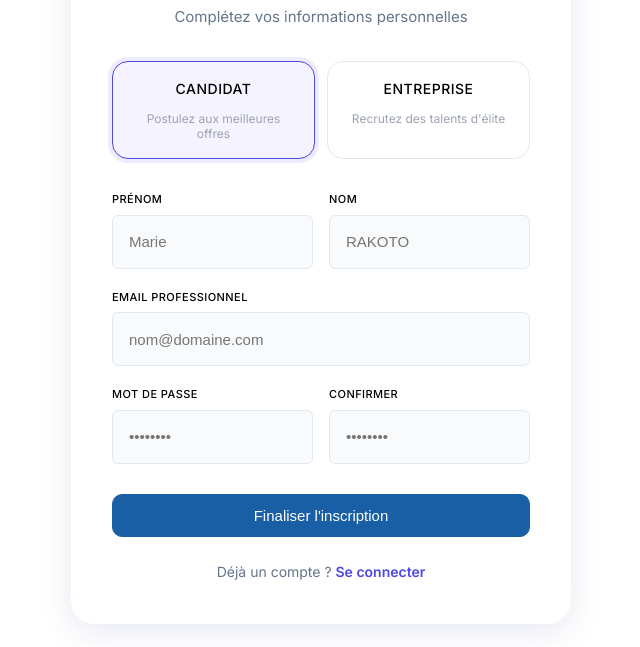
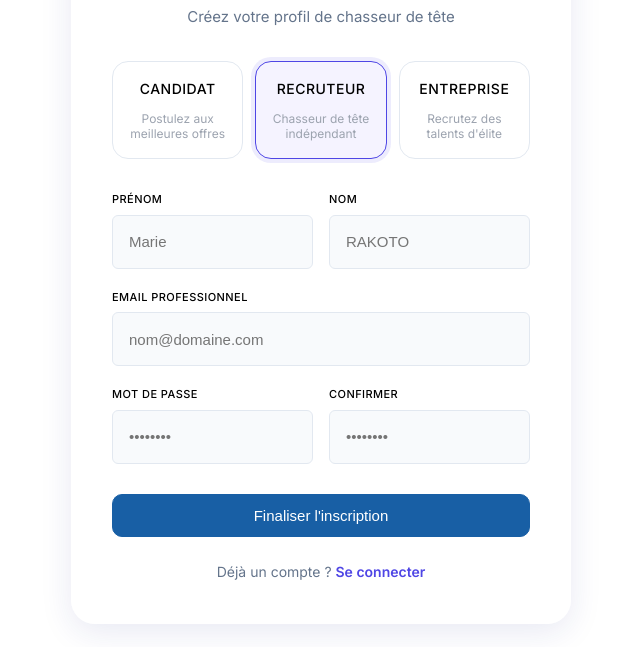
Before and after one commit to lrliva223-commits/Mon-projet-Chasseur-de-t-te, a plain HTML site: page frontend/register.html in a window 1280 px wide. Both pictures are taken after a click on the element 640 px from the left and 263 px from the top of the page. Shown: the part 153-800 px from the top of the page, without its empty margins (319-959 px from the left). Drawn offline with Linux system fonts and the light colour scheme.

Commit message:
Update register.html

```diff
--- a/frontend/register.html
+++ b/frontend/register.html
@@ -21,6 +21,10 @@
       <div class="role-btn active" data-role="candidat">
         <div class="role-label">CANDIDAT</div>
         <div class="role-desc">Postulez aux meilleures offres</div>
+      </div>
+      <div class="role-btn" data-role="recruteur">
+        <div class="role-label">RECRUTEUR</div>
+        <div class="role-desc">Chasseur de tête indépendant</div>
       </div>
       <div class="role-btn" data-role="entreprise">
         <div class="role-label">ENTREPRISE</div>
@@ -85,7 +89,7 @@
   <script src="main.js"></script>
   <script>
     let selectedRole = 'candidat';
-    const validRoles = ['candidat', 'entreprise', 'admin'];
+    const validRoles = ['candidat', 'entreprise', 'recruteur', 'admin'];
     const urlRole = new URLSearchParams(window.location.search).get('role');
     if (urlRole && validRoles.includes(urlRole)) { selectedRole = urlRole; }
 
@@ -103,6 +107,11 @@
         companyField.style.display = 'block';
         enterpriseFields.style.display = 'grid';
         subMsg.textContent = 'Inscrivez votre entreprise';
+      } else if (selectedRole === 'recruteur') {
+        nameFields.style.display = 'grid';
+        companyField.style.display = 'none';
+        enterpriseFields.style.display = 'none';
+        subMsg.textContent = 'Créez votre profil de chasseur de tête';
       } else if (selectedRole === 'admin') {
         nameFields.style.display = 'none';
         companyField.style.display = 'none';
@@ -147,6 +156,9 @@
         body.nom_entreprise = document.getElementById('company').value;
         body.nif = document.getElementById('nif').value;
         body.stat = document.getElementById('stat').value;
+      } else if (selectedRole === 'recruteur') {
+        body.prenom = document.getElementById('prenom').value;
+        body.nom = document.getElementById('nom').value;
       } else if (selectedRole !== 'admin') {
         body.prenom = document.getElementById('prenom').value;
         body.nom = document.getElementById('nom').value;
@@ -159,7 +171,7 @@
         const data = await HH.api('/auth/register', { method: 'POST', body: JSON.stringify(body) });
         HH.auth.setSession(data);
         HH.Toast.success('Bienvenue chez HeadHunter !');
-        const map = { candidat: 'dashboard-candidat.html', entreprise: 'dashboard-entreprise.html', admin: 'dashboard-admin.html' };
+        const map = { candidat: 'dashboard-candidat.html', recruteur: 'dashboard-recruteur.html', entreprise: 'dashboard-entreprise.html', admin: 'dashboard-admin.html' };
         setTimeout(() => window.location.href = map[data.user.role] || 'index.html', 800);
       } catch (err) {
         HH.Toast.error(err.message);
```
